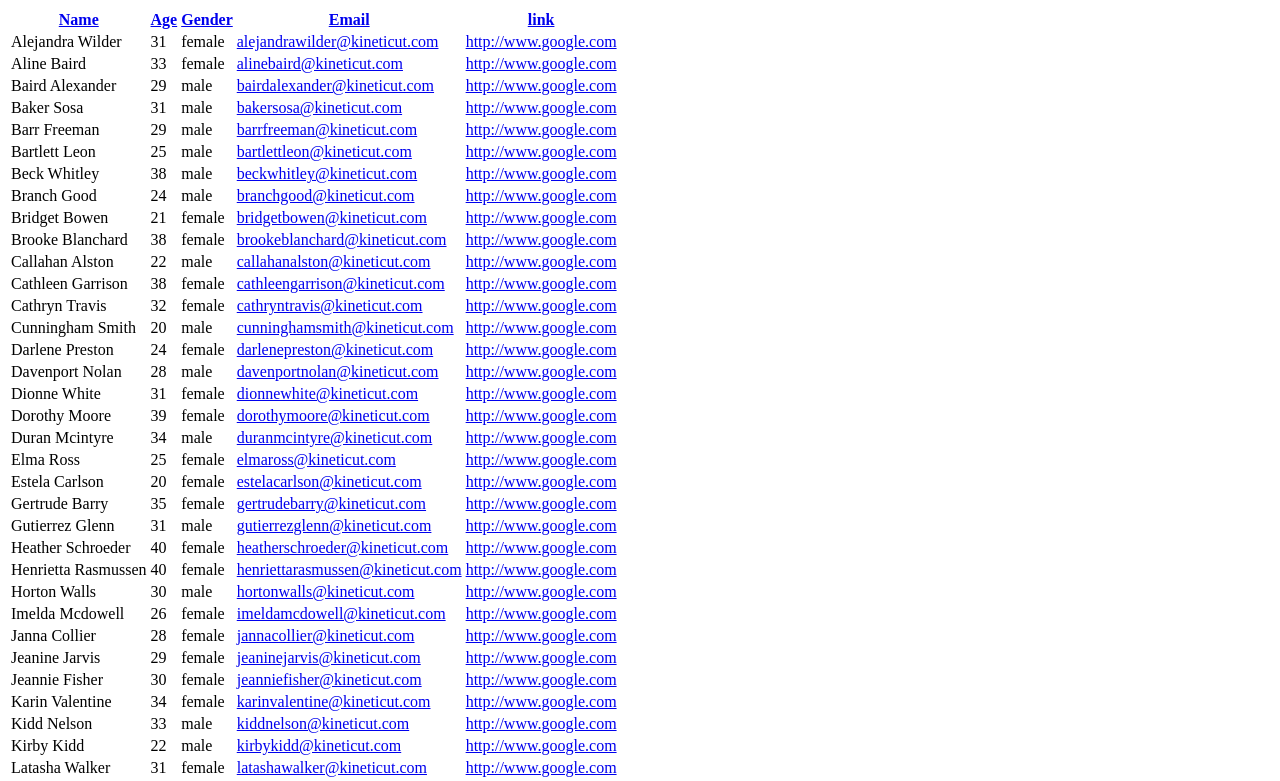
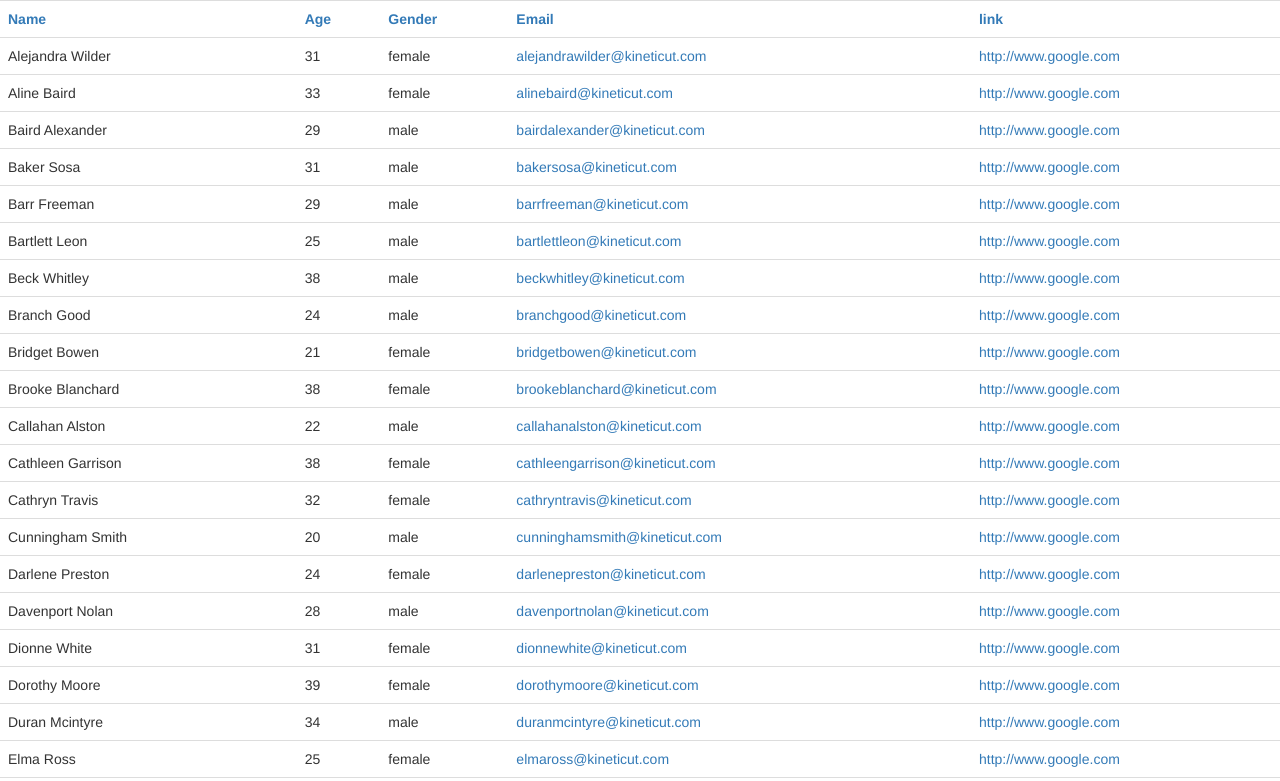
Before and after one commit to iainplimmer/ColumnSort, a website: page index.html in a window 1280 px wide. Shown: the top 781 px of the page. Drawn offline with nearby package versions, Linux system fonts and the light colour scheme.

Commit message:
We now have some styles...

```diff
--- a/index.html
+++ b/index.html
@@ -6,6 +6,7 @@
     <script src="./node_modules/angular/angular.min.js"></script>
     <script src="./scripts/app.js"></script>
     <script src="./scripts/ngGridify.js"></script>
+    <link rel="stylesheet" href="https://maxcdn.bootstrapcdn.com/bootstrap/3.3.6/css/bootstrap.min.css"></link>
 </head>
 <body ng-app="MyApp" ng-controller="ctrlPeople as ctrl">
     <ng-gridify config='ctrl.config'></ng-gridify>
--- a/scripts/app.js
+++ b/scripts/app.js
@@ -11,6 +11,7 @@
                 vm.config = {
                     data : response.data,
                     order : 'name',
+                    class : 'table',
                     columns: [
                         { column: 'name', display: 'Name', type: 'text' },
                         { column: 'age', display: 'Age', type: 'number' },
--- a/scripts/ngGridify.js
+++ b/scripts/ngGridify.js
@@ -16,7 +16,7 @@
             }
         },
         template: [
-            '<table><tr>',
+            '<table class="{{ctrl.config.class}}"><tr>',
 
             //  HEADER: We want to loop over the column names one by one, and sow the display names
             '<th ng-repeat="column in ctrl.config.columns"><a href="#" ng-click="ctrl.SortColumn(column.column)">{{column.display}}</a></th>',
```
